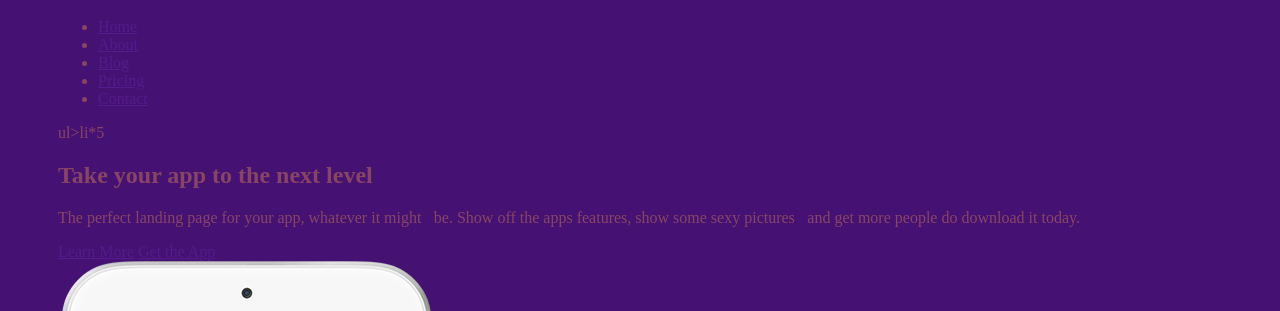
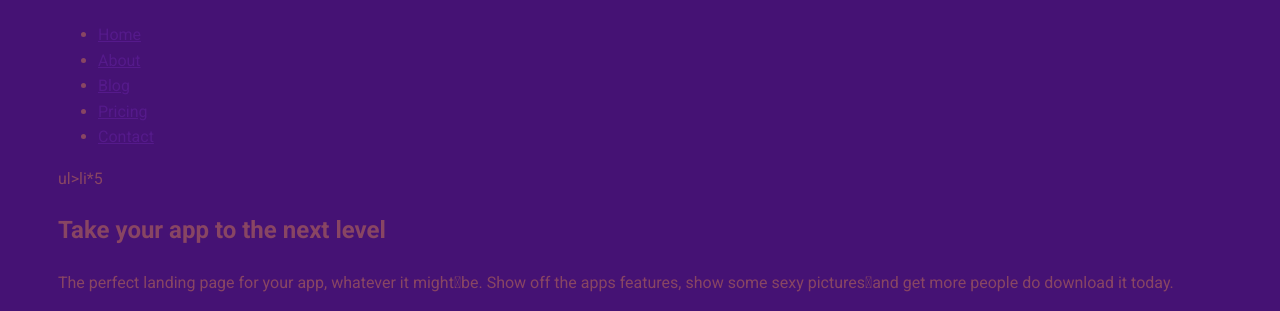
Before and after one commit to mabbasidesign/Responsive---start-to-finish, a plain HTML site: page Index.html in a window 1280 px wide. Shown: the part 487-798 px from the top of the page. Drawn offline with Linux system fonts and the light colour scheme.

Commit message:
Add normolizer

```diff
--- a/css/main.css
+++ b/css/main.css
@@ -1,3 +1,28 @@
+@import url("https://fonts.googleapis.com/css?family=Roboto:300,400,700,900");
+/*! normalize.css v5.0.0 | MIT License | github.com/necolas/normalize.css */
+/**
+ * 1. Change the default font family in all browsers (opinionated).
+ * 2. Correct the line height in all browsers.
+ * 3. Prevent adjustments of font size after orientation changes in
+ *    IE on Windows Phone and in iOS.
+ */
+/* Document
+   ========================================================================== */
+html {
+  font-family: "Roboto", sans-serif;
+  font-weight: 400;
+  line-height: 1.6;
+  /* 2 */
+  -ms-text-size-adjust: 100%;
+  /* 3 */
+  -webkit-text-size-adjust: 100%;
+  /* 3 */
+}
+
+/* Sections
+   ========================================================================== */
+
+
 body {
   background-color: #451274;
   padding: 50px;
```
